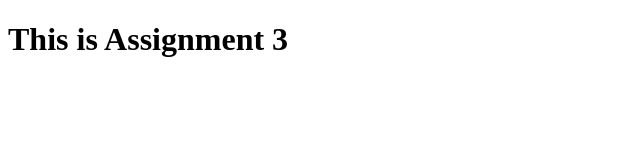
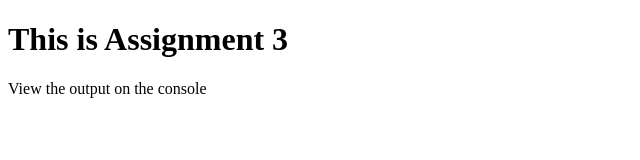
Before and after one commit to thegeekboyy/JavaScript_Assignments-, a plain HTML site: page Day 3-4/Assignment 3/index3.html in a window 1280 px wide. Shown: the whole page, without its empty margins (0-640 px from the left). Drawn offline with Linux system fonts and the light colour scheme.

Commit message:
Update index3.html

```diff
--- a/Day 3-4/Assignment 3/index3.html
+++ b/Day 3-4/Assignment 3/index3.html
@@ -13,6 +13,7 @@
                 hobbies:["reading","coding","painting","Listening music"]
             }
             console.log(arrays); //printing on console screen
+            document.write("View the output on the console");
 
         </script>
     </body>
```
